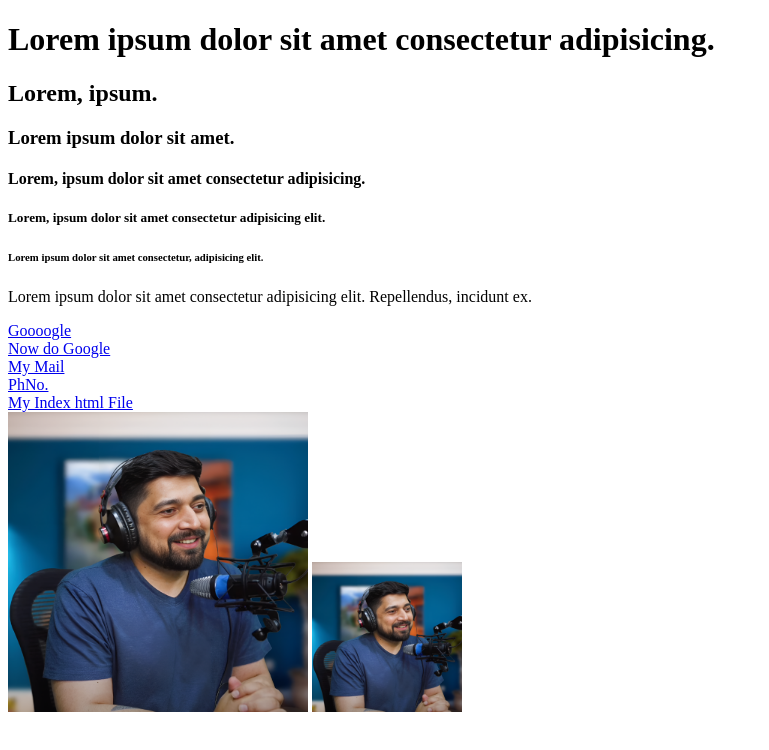
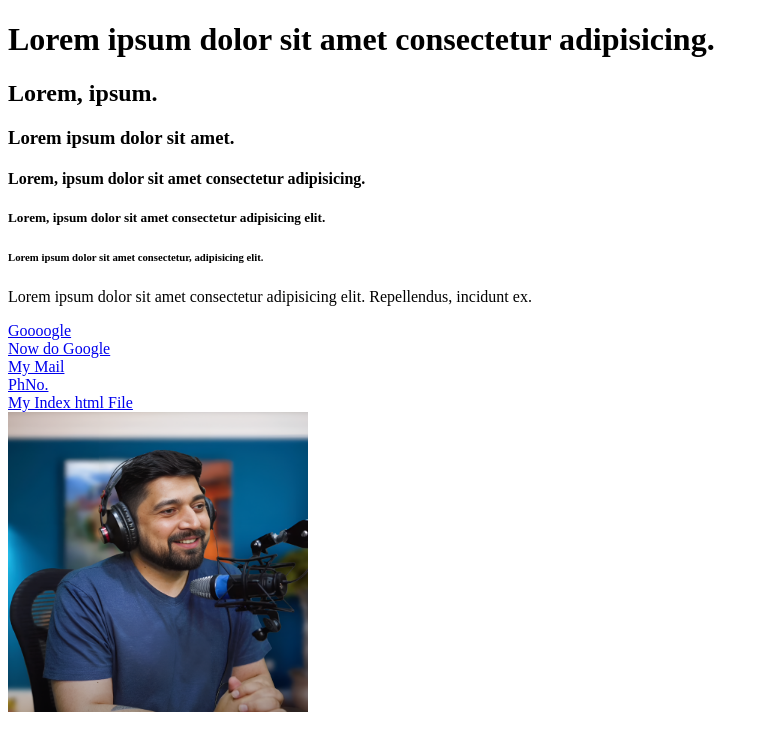
Before and after one commit to VirtualPrakhar/HiteshWebDevUDEMY, a plain HTML site: page Section4.LearnHTML/4.2.intro.html in a window 1280 px wide. Shown: the whole page, without its empty margins (0-769 px from the left). Drawn offline with Linux system fonts and the light colour scheme.

```diff
--- a/Section4.LearnHTML/4.2.intro.html
+++ b/Section4.LearnHTML/4.2.intro.html
@@ -23,8 +23,8 @@
 
     <img src="4.2.intro.png" alt="Hitesh Picture" height="300px"
     width="300px">
-    <img src="https://github.com/VirtualPrakhar/HiteshWebDevUDEMY/blob/main/resource/pic.png" height="150px"
-    width="150px">
+    <!-- <img src="./resource/pic1.png" alt="Another Picture" height="150px" width="150px"> -->
+
 
 
 
```
Also changed, not shown: Section4.LearnHTML/4.3.headingsandList.html (renamed from Section4.LearnHTML/02_headings_list.html, +2 -2 lines).
